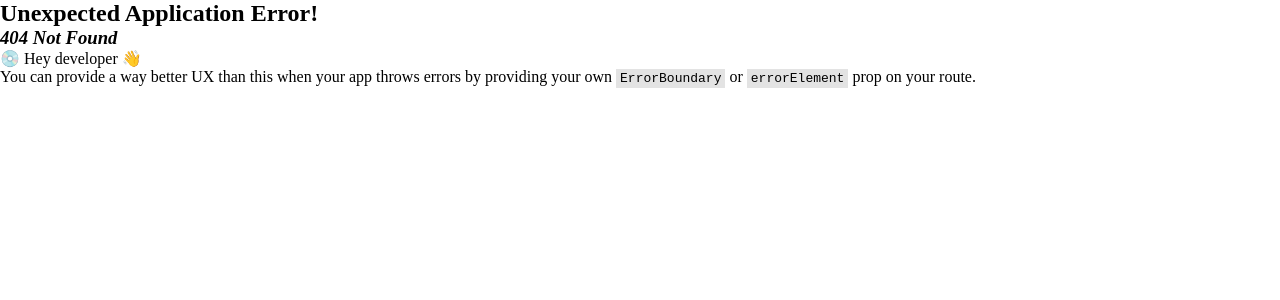
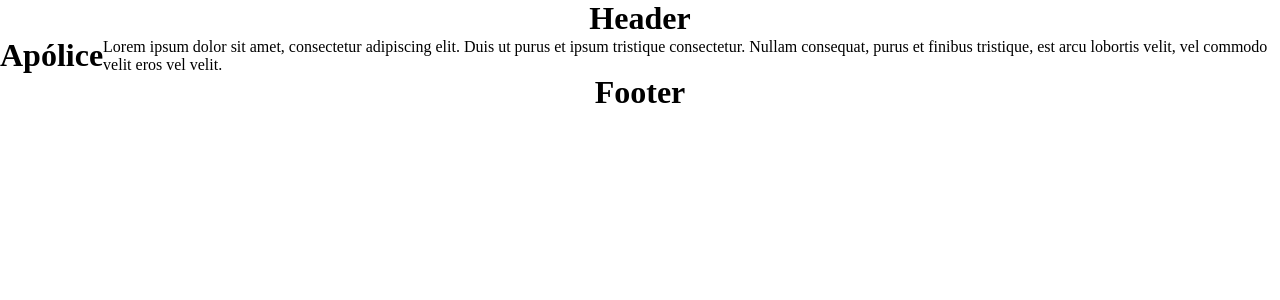
Before and after one commit to 1TDSPM-challenge/webmechanic, a React (Vite) app: page /apolice in a window 1280 px wide. Before the commit this address had no page. Shown: the top 300 px of the page. Built offline with nearby package versions, Linux system fonts and the light colour scheme.

Commit message:
atualização da estrutura do projeto e das rotas

```diff
--- /dev/null
+++ b/src/pages/Apolice.tsx
@@ -0,0 +1,12 @@
+// import styled from "styled-components";
+
+const Apolice = () => {
+    return (
+        <>
+            <h1>Apólice</h1>
+            <p>Lorem ipsum dolor sit amet, consectetur adipiscing elit. Duis ut purus et ipsum tristique consectetur. Nullam consequat, purus et finibus tristique, est arcu lobortis velit, vel commodo velit eros vel velit.</p>
+        </>
+    );
+}
+
+export default Apolice;
--- /dev/null
+++ b/src/pages/Erro.tsx
@@ -0,0 +1,12 @@
+// import styled from "styled-components";
+
+const Erro = () => {
+    return (
+        <>
+            <h1>Erro</h1>
+            <p>Página não encontrada!</p>
+        </>
+    );
+}
+
+export default Erro;
--- /dev/null
+++ b/src/pages/Login.tsx
@@ -0,0 +1,11 @@
+// import styled from "styled-components";
+
+const Login = () => {
+    return (
+        <>
+            <h1>Login</h1>
+        </>
+    );
+}
+
+export default Login;
--- /dev/null
+++ b/src/pages/Sinistros.tsx
@@ -0,0 +1,12 @@
+// import styled from "styled-components";
+
+const Sinistros = () => {
+    return (
+        <>
+            <h1>Sinistros</h1>
+            <p>Lorem ipsum dolor sit amet, consectetur adipiscing elit. Duis ut purus et ipsum tristique consectetur. Nullam consequat, purus et finibus tristique, est arcu lobortis velit, vel commodo velit eros vel velit.</p>
+        </>
+    );
+}
+
+export default Sinistros;
--- a/src/routes.tsx
+++ b/src/routes.tsx
@@ -1,27 +1,30 @@
 import { createBrowserRouter } from "react-router-dom";
+
 import App from "./App";
-
 import Home from "./pages/Home";
+import Login from "./pages/Login";
+import Perfil from "./pages/Perfil";
+import Apolice from "./pages/Apolice";
+import Seguros from "./pages/Seguros";
+import Sinistros from "./pages/Sinistros";
 import Equipe from "./pages/Equipe";
 import Contato from "./pages/Contato";
+import Erro from "./pages/Erro";
 
 export const router = createBrowserRouter([
     {
         path: "/",
         element: <App />,
         children: [
-            {
-                path: "/",
-                element: <Home />
-            },
-            {
-                path: "/equipe",
-                element: <Equipe />
-            },
-            {
-                path: "/contato",
-                element: <Contato />
-            },
+            { path: "", element: <Home /> },
+            { path: "login", element: <Login /> },
+            { path: "perfil", element: <Perfil /> },
+            { path: "apolice", element: <Apolice /> },
+            { path: "seguros", element: <Seguros /> },
+            { path: "sinistros", element: <Sinistros /> },
+            { path: "equipe", element: <Equipe /> },
+            { path: "contato", element: <Contato /> },
         ],
+        errorElement: <Erro />,
     },
 ]);
```
